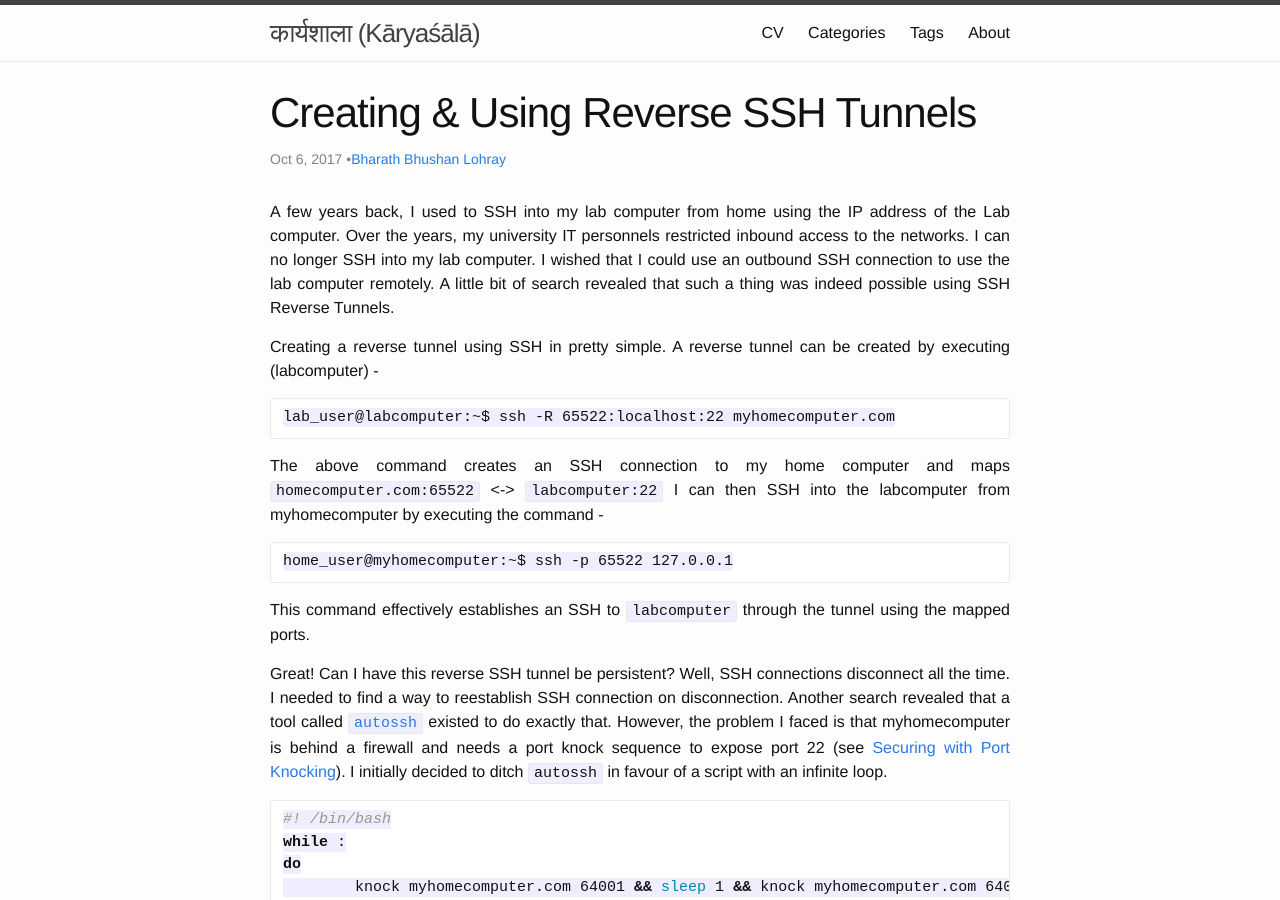
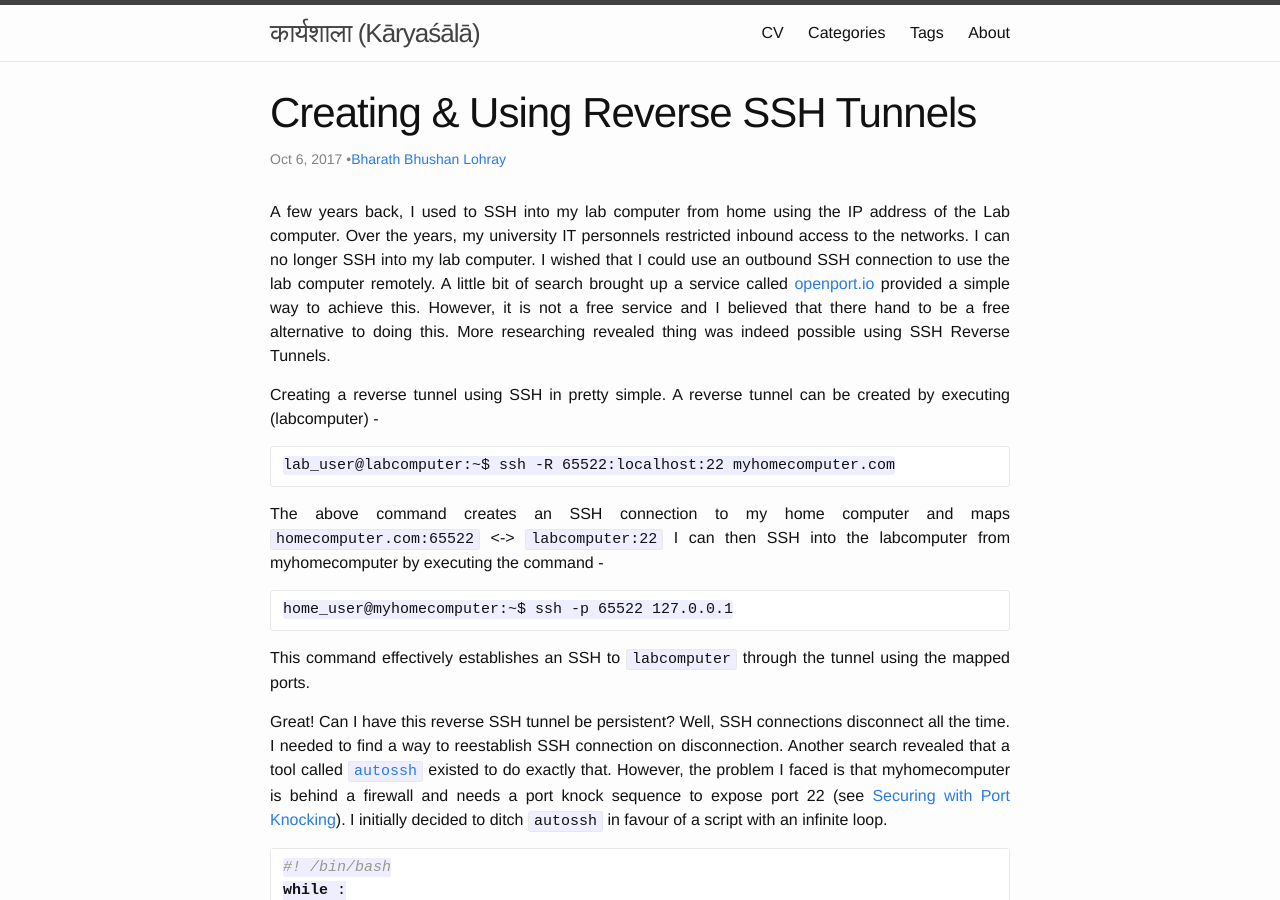
Before and after one commit to lordloh/karyashala, a Jekyll site: the page built from _posts/2017/2017-10-06-creating-and-using-reverse-ssh-tunnels.markdown, in a window 1280 px wide and 900 px high. Built offline with Jekyll 4.4.1, drawn with Linux system fonts in a browser that asks for light colours; some web fonts are replaced; Markdown is read by kramdown in place of the engine named in the settings; comment, search, counter and statistics services are not loaded.

Commit message:
POST: Creating & Using Reverse SSH Tunnels (info about openport.io)

```diff
--- a/_posts/2017/2017-10-06-creating-and-using-reverse-ssh-tunnels.markdown
+++ b/_posts/2017/2017-10-06-creating-and-using-reverse-ssh-tunnels.markdown
@@ -10,7 +10,7 @@ comments: true
 author: Bharath Bhushan Lohray
 ---
 
-A few years back, I used to SSH into my lab computer from home using the IP address of the Lab computer. Over the years, my university IT personnels restricted inbound access to the networks. I can no longer SSH into my lab computer. I wished that I could use an outbound SSH connection to use the lab computer remotely. A little bit of search revealed that such a thing was indeed possible using SSH Reverse Tunnels.
+A few years back, I used to SSH into my lab computer from home using the IP address of the Lab computer. Over the years, my university IT personnels restricted inbound access to the networks. I can no longer SSH into my lab computer. I wished that I could use an outbound SSH connection to use the lab computer remotely. A little bit of search brought up a service called [openport.io](https://openport.io/pricing) provided a simple way to achieve this. However, it is not a free service and I believed that there hand to be a free alternative to doing this. More researching revealed thing was indeed possible using SSH Reverse Tunnels.
 
 Creating a reverse tunnel using SSH in pretty simple. A reverse tunnel can be created by executing (labcomputer) -
 
```
